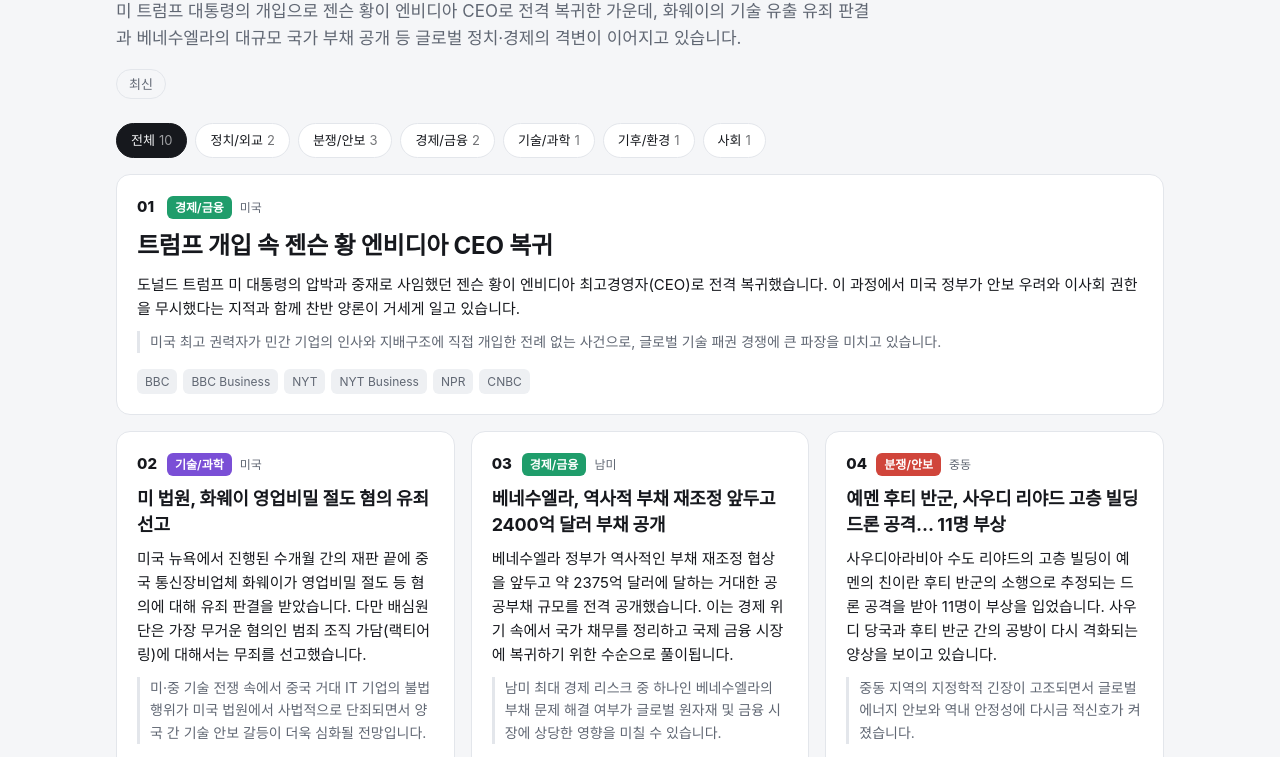
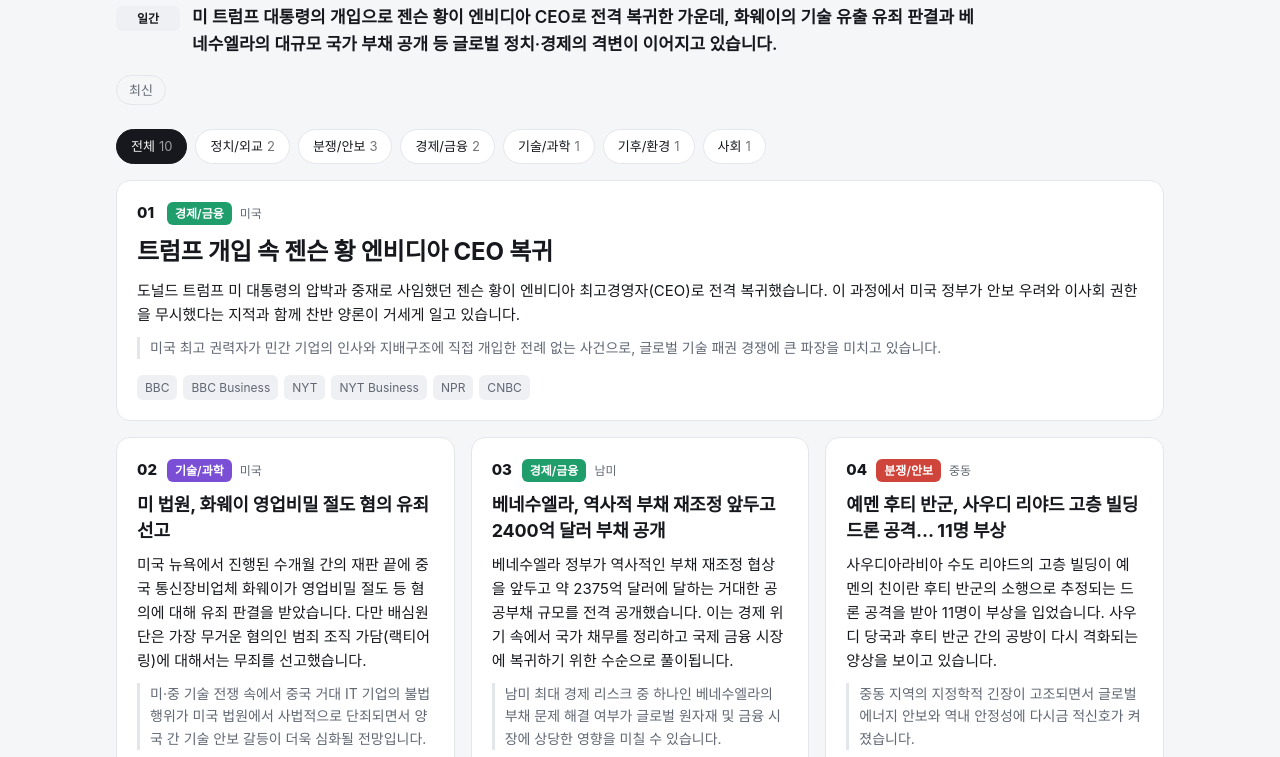
Before and after one commit to choisynkyu-ctrl/world-news, a plain HTML site: page docs/archive/2026-11-25.html in a window 1280 px wide. Shown: the part 108-865 px from the top of the page. Drawn offline with Linux system fonts and the light colour scheme; a web font is replaced by a local one.

Commit message:
Re-render dashboard with digest header layout
Co-Authored-By: Claude Opus 5.5 <noreply@anthropic.com>

```diff
--- a/docs/archive/2026-11-25.html
+++ b/docs/archive/2026-11-25.html
@@ -17,6 +17,13 @@ header{margin-bottom:24px}
 .eyebrow{font-size:13px;font-weight:600;letter-spacing:.08em;text-transform:uppercase;color:var(--muted)}
 h1{font-size:30px;line-height:1.25;margin:6px 0 10px;letter-spacing:-.02em}
 .lead{font-size:17px;color:var(--muted);margin:0;max-width:760px}
+.digest{margin:16px 0 0;display:grid;gap:10px;max-width:860px}
+.digest .row{display:grid;grid-template-columns:64px 1fr;gap:12px;align-items:baseline}
+.digest .lbl{font-size:12px;font-weight:700;text-align:center;background:var(--chip);border-radius:6px;padding:3px 0}
+.digest p{margin:0;font-size:15px}
+.digest .row:first-child p{font-size:17px;font-weight:600}
+.digest .span{font-size:12px;color:var(--muted);margin-left:6px;white-space:nowrap}
+@media (max-width:520px){.digest .row{grid-template-columns:1fr;gap:4px}.digest .lbl{justify-self:start;padding:2px 8px}}
 nav.days{display:flex;gap:8px;flex-wrap:wrap;margin-top:16px}
 nav.days a{font-size:13px;color:var(--muted);text-decoration:none;border:1px solid var(--line);border-radius:999px;padding:4px 12px}
 nav.days a:hover{color:var(--text);border-color:var(--muted)}
@@ -46,7 +53,7 @@ footer{margin-top:40px;font-size:12px;color:var(--muted)}
 <header>
   <div class="eyebrow">World Briefing · 2026년 11월 25일 (수)</div>
   <h1>오늘의 세계 주요 뉴스 TOP 10</h1>
-  <p class="lead">미 트럼프 대통령의 개입으로 젠슨 황이 엔비디아 CEO로 전격 복귀한 가운데, 화웨이의 기술 유출 유죄 판결과 베네수엘라의 대규모 국가 부채 공개 등 글로벌 정치·경제의 격변이 이어지고 있습니다.</p>
+  <section class="digest" aria-label="뉴스 흐름 요약"><div class="row"><span class="lbl">일간</span><p>미 트럼프 대통령의 개입으로 젠슨 황이 엔비디아 CEO로 전격 복귀한 가운데, 화웨이의 기술 유출 유죄 판결과 베네수엘라의 대규모 국가 부채 공개 등 글로벌 정치·경제의 격변이 이어지고 있습니다.</p></div></section>
   <nav class="days"><a href="../index.html">최신</a></nav>
 </header>
 <div class="filters"><button data-cat="all" aria-pressed="true">전체<span class="n">10</span></button><button data-cat="정치/외교" aria-pressed="false">정치/외교<span class="n">2</span></button><button data-cat="분쟁/안보" aria-pressed="false">분쟁/안보<span class="n">3</span></button><button data-cat="경제/금융" aria-pressed="false">경제/금융<span class="n">2</span></button><button data-cat="기술/과학" aria-pressed="false">기술/과학<span class="n">1</span></button><button data-cat="기후/환경" aria-pressed="false">기후/환경<span class="n">1</span></button><button data-cat="사회" aria-pressed="false">사회<span class="n">1</span></button></div>
@@ -122,7 +129,7 @@ footer{margin-top:40px;font-size:12px;color:var(--muted)}
   <div class="sources"><a href="https://www.nytimes.com/2026/11/24/world/europe/norway-svalbard-arctic-last-coal-mine.html" target="_blank" rel="noopener" title="Norway Has Closed Its Last Coal Mine, Ending a Way of Life in the Arctic">NYT</a></div>
 </article>
 </main>
-<footer>BBC, Guardian, NYT, Al Jazeera, NPR, DW, CNBC, Google News RSS를 바탕으로 AI(Google Gemini)가 선정·요약했습니다. 정확한 내용은 원문을 확인하세요.</footer>
+<footer>BBC, Guardian, NYT, Al Jazeera, NPR, DW, CNBC, Google News(종합·World·Business) RSS를 바탕으로 AI(Google Gemini)가 선정·요약했습니다. 정확한 내용은 원문을 확인하세요.</footer>
 </div>
 <script>
 const btns=document.querySelectorAll('.filters button');
```
Also changed, not shown: docs/index.html (+9 -2 lines).
